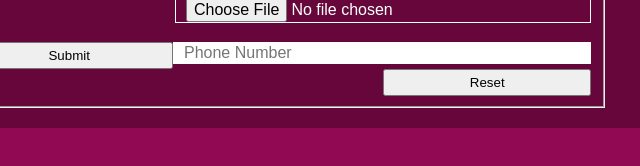
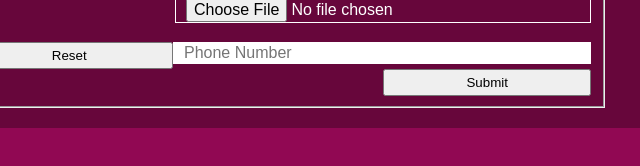
Before and after one commit to Daoud-Hussain/Web-Technologies, a plain HTML site: page forms.html in a window 1280 px wide. Shown: the part 454-620 px from the top of the page, 453-1093 px from the left. Drawn offline with Linux system fonts and the light colour scheme.

Commit message:
Useful Modifications

```diff
--- a/forms.html
+++ b/forms.html
@@ -43,8 +43,8 @@
             <label for="CSS">Javascript</label>
             <input type="checkbox" name="PHP" value="PHP">
             <label for="PHP">PHP</label><br><br> -->
-            <br><input type="submit">
-            <input type="reset">
+            <br><input type="reset">
+            <input type="submit">
         </fieldset>
 
     </form>
--- a/style.css
+++ b/style.css
@@ -14,7 +14,6 @@ form input[type="text"],
 form input[type="tel"],
 form input[type="email"],
 form input[type="date"],
-
 form input[type="password"],
 form input[type="file"],
 form textarea {
```
